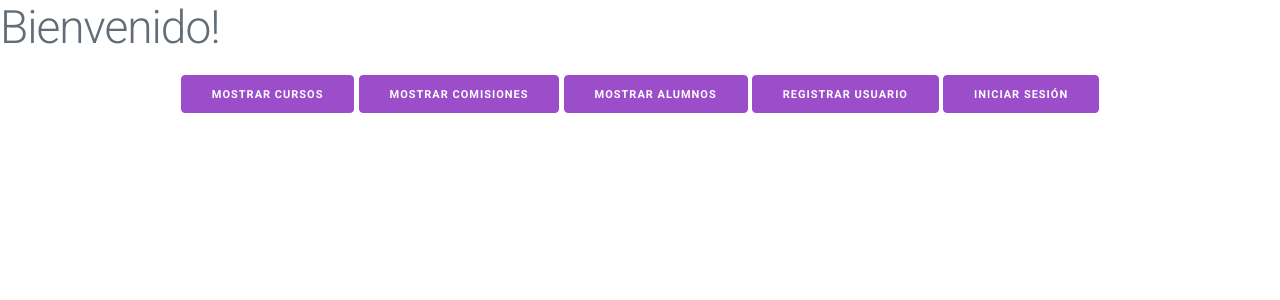
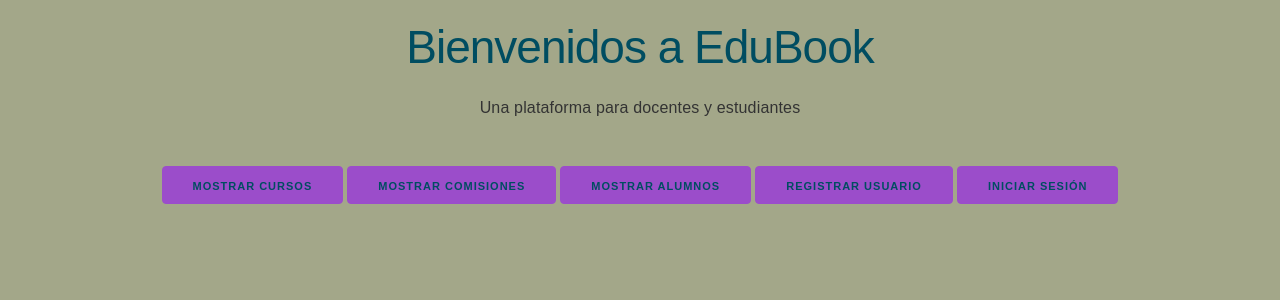
Before and after one commit to alekubar/tiendaDeLibros, a Django app: page / in a window 1280 px wide. Shown: the top 300 px of the page. Run offline with Django 5.2, Linux system fonts and the light colour scheme.

```diff
--- a/src/cofing/settings.py
+++ b/src/cofing/settings.py
@@ -117,12 +117,13 @@ USE_TZ = True
 # https://docs.djangoproject.com/en/5.1/howto/static-files/
 
 STATIC_URL = 'static/'
+STATICFILES_DIRS = [BASE_DIR / "static"]
 
 # Default primary key field type
 # https://docs.djangoproject.com/en/5.1/ref/settings/#default-auto-field
 
 DEFAULT_AUTO_FIELD = 'django.db.models.BigAutoField'
 
-LOGIN_REDIRECT_URL = '/'
+LOGIN_REDIRECT_URL = '/login'
 
-LOGIN_URL = 'curso:login'  # Asegúrate de que esto coincida con la URL de tu login
+LOGIN_URL = 'curso:index'  # Asegúrate de que esto coincida con la URL de tu login
--- a/src/curso/forms.py
+++ b/src/curso/forms.py
@@ -35,3 +35,9 @@ class UserRegistrationForm(forms.ModelForm):
         password_confirm = cleaned_data.get("password_confirm")
         if password and password_confirm and password != password_confirm:
             self.add_error('password_confirm', "Las contraseñas no coinciden")
+    def save(self, commit=True):
+        user = super().save(commit=False)  # Crear el objeto User pero sin guardarlo aún
+        user.set_password(self.cleaned_data["password"])  # Establecer la contraseña de manera segura
+        if commit:
+            user.save()  # Guardar el usuario en la base de datos
+        return user
--- a/src/curso/templates/curso/base.html
+++ b/src/curso/templates/curso/base.html
@@ -10,7 +10,7 @@
 
 
 </head>
-<body>
+<body style="background-color: #a3a789;">
     {%block contenido %}
     {% if user.is_authenticated %}
     <a href="{% url 'curso:logout' %}" class="btn btn-danger">Cerrar Sesión</a>
--- a/src/curso/templates/curso/index.html
+++ b/src/curso/templates/curso/index.html
@@ -1,18 +1,23 @@
 {% extends 'curso/base.html' %}
 
 {%block contenido %}
-<h1>Bienvenido!</h1>
+<div style="text-align: center; padding: 20px;">
+    <h1 style="font-family: Arial, sans-serif; color: #004d61;">Bienvenidos a EduBook</h1>
+    <p style="font-family: Arial, sans-serif; color: #333;">Una plataforma para docentes y estudiantes</p>
+</div>
+
 <main style="text-align: center">
-  <a href="{%url "curso:curso_list"%}"><button>Mostrar Cursos</button></a>
-  <a href="{%url "curso:comision_list"%}"><button>Mostrar Comisiones</button></a>
-  <a href="{%url "curso:alumno_list"%}"><button>Mostrar Alumnos</button></a>
-  <a href="{% url 'curso:register' %}" ><button>Registrar Usuario</button></a>
+  <a href="{%url "curso:curso_list"%}"><button style="font-family: Arial, sans-serif; color: #004d61;">Mostrar Cursos</button></a>
+  <a href="{%url "curso:comision_list"%}"><button style="font-family: Arial, sans-serif; color: #004d61;">Mostrar Comisiones</button></a>
+  <a href="{%url "curso:alumno_list"%}"><button style="font-family: Arial, sans-serif; color: #004d61;">Mostrar Alumnos</button></a>
+  <a href="{% url 'curso:register' %}" ><button style="font-family: Arial, sans-serif; color: #004d61;">Registrar Usuario</button></a>
   {% if user.is_authenticated %}
         <!-- Si el usuario está autenticado, muestra el botón de Logout -->
-        <a href="{% url 'curso:logout' %}"><button>Cerrar Sesión</button></a>
+        <a href="{% url 'curso:logout' %}"><button style="font-family: Arial, sans-serif; color: #004d61;">Cerrar Sesión</button></a>
     {% else %}
         <!-- Si el usuario no está autenticado, muestra el botón de Login -->
-        <a href="{% url 'curso:login' %}"><button>Iniciar Sesión</button></a>
+        <a href="{% url 'curso:login' %}"><button style="font-family: Arial, sans-serif; color: #004d61;">Iniciar Sesión</button></a>
     {% endif %}
+
 </main>
 {%endblock contenido %}
--- a/src/curso/templates/curso/login.html
+++ b/src/curso/templates/curso/login.html
@@ -13,7 +13,7 @@
             <label for="password">Contraseña</label>
             <input type="password" name="password" id="password" class="form-control" required>
         </div>
-        <button type="submit" class="btn btn-primary">Iniciar Sesión</button>
+        <button type="submit" class="btn btn-primary" style="font-family: Arial, sans-serif; color: #004d61;">Iniciar Sesión</button>
     </form>
 </div>
 {% endblock contenido %}
--- a/src/curso/views.py
+++ b/src/curso/views.py
@@ -90,7 +90,7 @@ def login_user(request):
         user = authenticate(request, username=username, password=password)
         if user is not None:
             login(request, user)
-            return redirect('curso:home')  # Redirige a la página principal
+            return redirect('curso:index')  # Redirige a la página principal
         else:
             messages.error(request, "Usuario o contraseña incorrectos.")
     return render(request, 'curso/login.html')
```
Also changed, not shown: src/curso/static/curso/images/books.jpg (added), src/db.sqlite3.
